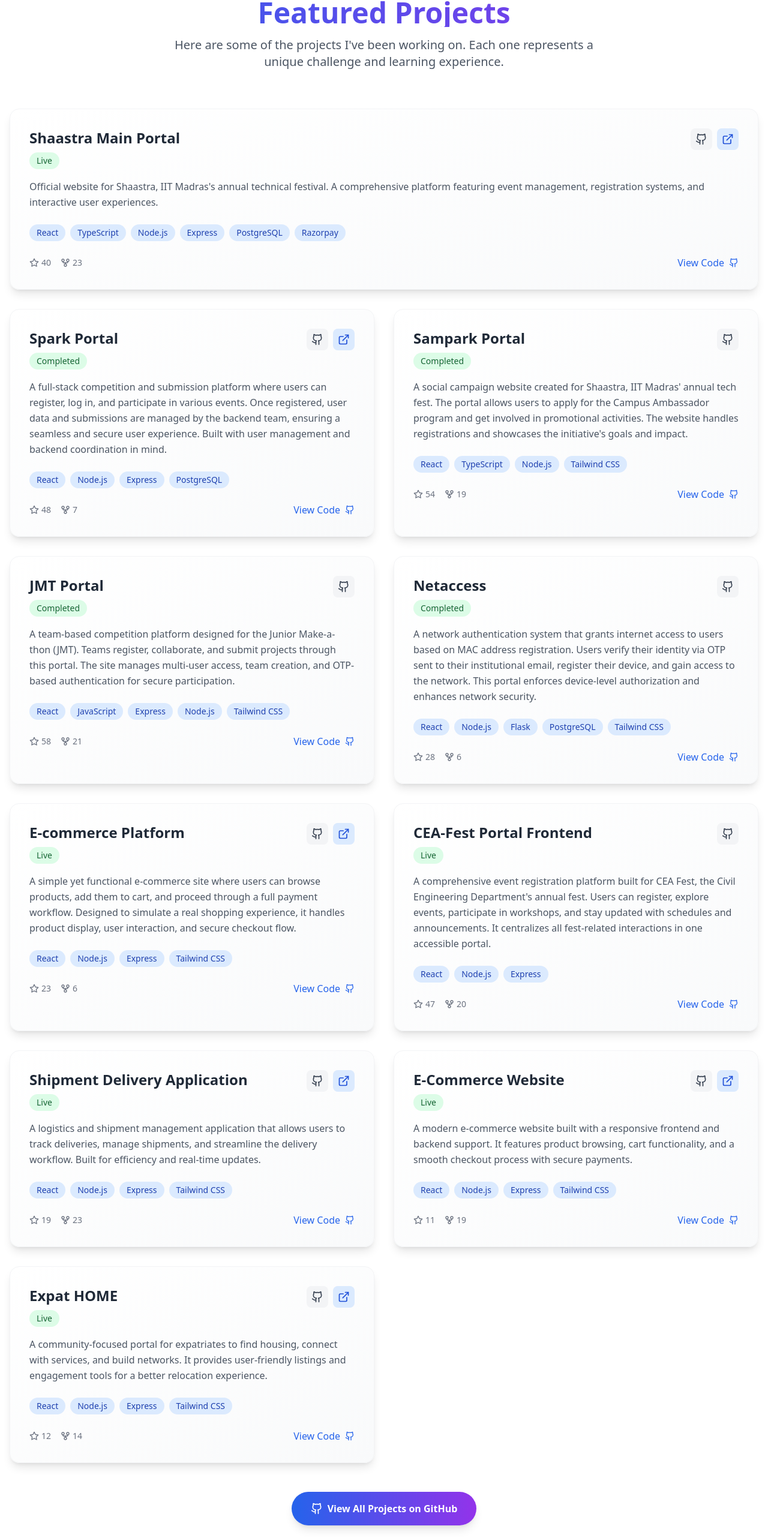
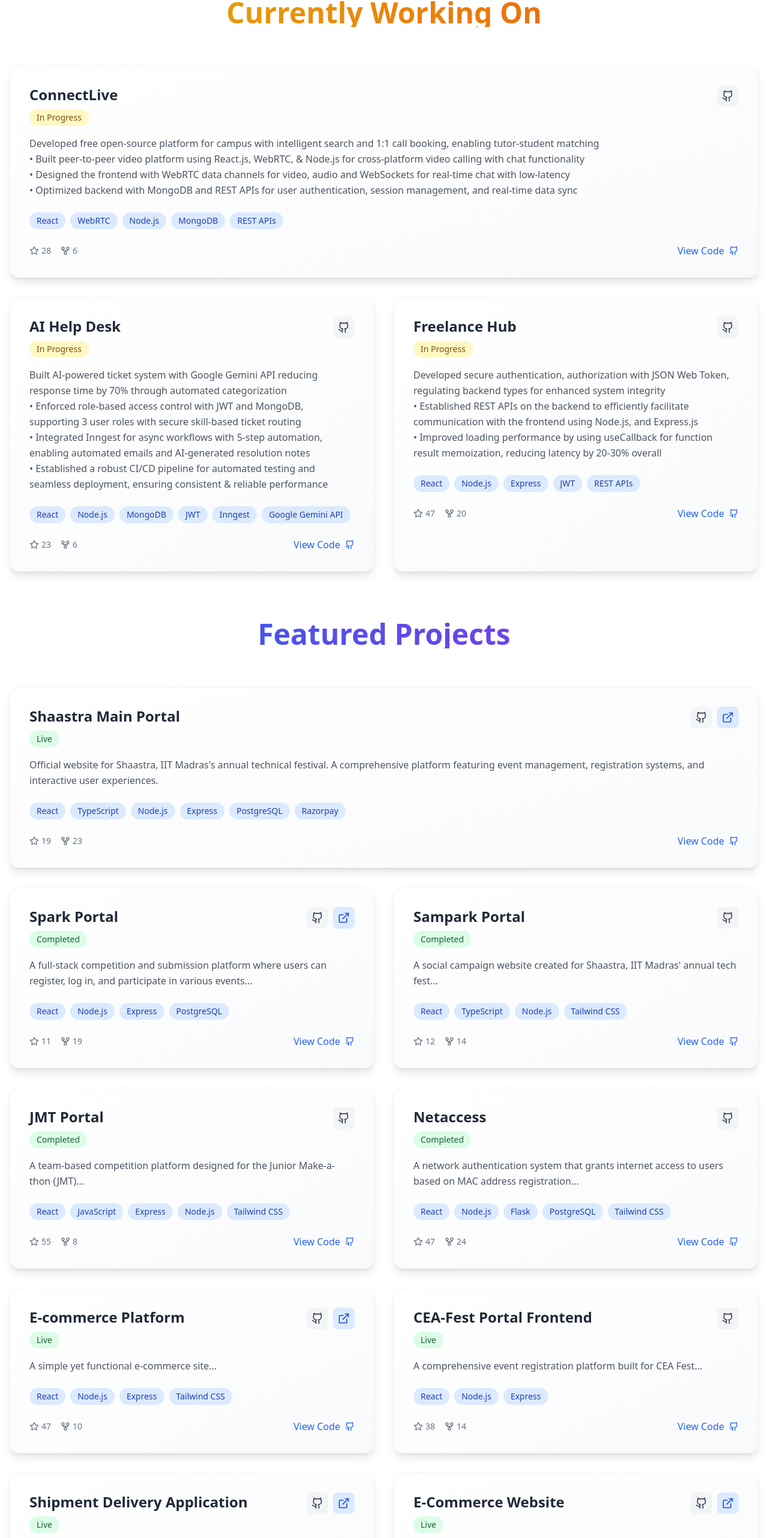
Before and after one commit to sathwikmerugu45/Portfolio, a React (Vite) app: page / in a window 1280 px wide. Shown: the part 2775-5339 px from the top of the page at 60% size. Built offline with nearby package versions, Linux system fonts and the light colour scheme.

Commit message:
Update Projects.tsx

```diff
--- a/src/components/Projects.tsx
+++ b/src/components/Projects.tsx
@@ -2,7 +2,46 @@ import React from 'react';
 import { Github, ExternalLink, Star, GitFork } from 'lucide-react';
 
 const Projects: React.FC = () => {
-  const projects = [
+  const currentProjects = [
+    {
+      title: "ConnectLive",
+      description: `Developed free open-source platform for campus with intelligent search and 1:1 call booking, enabling tutor-student matching
+• Built peer-to-peer video platform using React.js, WebRTC, & Node.js for cross-platform video calling with chat functionality
+• Designed the frontend with WebRTC data channels for video, audio and WebSockets for real-time chat with low-latency
+• Optimized backend with MongoDB and REST APIs for user authentication, session management, and real-time data sync`,
+      technologies: ["React", "WebRTC", "Node.js", "MongoDB", "REST APIs"],
+      github: "https://github.com/sathwikmerugu45/ConnectLive",
+      live: "#",
+      status: "In Progress",
+      statusColor: "bg-yellow-100 text-yellow-800",
+      featured: true,
+    },
+    {
+      title: "AI Help Desk",
+      description: `Built AI-powered ticket system with Google Gemini API reducing response time by 70% through automated categorization
+• Enforced role-based access control with JWT and MongoDB, supporting 3 user roles with secure skill-based ticket routing
+• Integrated Inngest for async workflows with 5-step automation, enabling automated emails and AI-generated resolution notes
+• Established a robust CI/CD pipeline for automated testing and seamless deployment, ensuring consistent & reliable performance`,
+      technologies: ["React", "Node.js", "MongoDB", "JWT", "Inngest", "Google Gemini API"],
+      github: "https://github.com/sathwikmerugu45/AI-Help-Desk",
+      live: "#",
+      status: "In Progress",
+      statusColor: "bg-yellow-100 text-yellow-800",
+    },
+    {
+      title: "Freelance Hub",
+      description: `Developed secure authentication, authorization with JSON Web Token, regulating backend types for enhanced system integrity
+• Established REST APIs on the backend to efficiently facilitate communication with the frontend using Node.js, and Express.js
+• Improved loading performance by using useCallback for function result memoization, reducing latency by 20-30% overall`,
+      technologies: ["React", "Node.js", "Express", "JWT", "REST APIs"],
+      github: "https://github.com/sathwikmerugu45/Freelance-Hub",
+      live: "#",
+      status: "In Progress",
+      statusColor: "bg-yellow-100 text-yellow-800",
+    },
+  ];
+
+  const featuredProjects = [
     {
       title: "Shaastra Main Portal",
       description: "Official website for Shaastra, IIT Madras's annual technical festival. A comprehensive platform featuring event management, registration systems, and interactive user experiences.",
@@ -15,7 +54,7 @@ const Projects: React.FC = () => {
     },
     {
       title: "Spark Portal",
-      description: "A full-stack competition and submission platform where users can register, log in, and participate in various events. Once registered, user data and submissions are managed by the backend team, ensuring a seamless and secure user experience. Built with user management and backend coordination in mind.",
+      description: "A full-stack competition and submission platform where users can register, log in, and participate in various events...",
       technologies: ["React", "Node.js", "Express","PostgreSQL"],
       github: "https://github.com/sathwikmerugu45/Spark-Portal",
       live: "",
@@ -24,7 +63,7 @@ const Projects: React.FC = () => {
     },
     {
       title: "Sampark Portal",
-      description: "A social campaign website created for Shaastra, IIT Madras' annual tech fest. The portal allows users to apply for the Campus Ambassador program and get involved in promotional activities. The website handles registrations and showcases the initiative's goals and impact.",
+      description: "A social campaign website created for Shaastra, IIT Madras' annual tech fest...",
       technologies: ["React", "TypeScript", "Node.js","Tailwind CSS"],
       github: "https://github.com/ShaastraWebops/sampark-portal-frontend-2025",
       live: "#",
@@ -33,7 +72,7 @@ const Projects: React.FC = () => {
     },
     {
       title: "JMT Portal",
-      description: "A team-based competition platform designed for the Junior Make-a-thon (JMT). Teams register, collaborate, and submit projects through this portal. The site manages multi-user access, team creation, and OTP-based authentication for secure participation.",
+      description: "A team-based competition platform designed for the Junior Make-a-thon (JMT)...",
       technologies: ["React", "JavaScript", "Express","Node.js","Tailwind CSS"],
       github: "https://github.com/sathwikmerugu45/jmt-portal",
       live: "#",
@@ -42,7 +81,7 @@ const Projects: React.FC = () => {
     },
     {
       title: "Netaccess",
-      description: "A network authentication system that grants internet access to users based on MAC address registration. Users verify their identity via OTP sent to their institutional email, register their device, and gain access to the network. This portal enforces device-level authorization and enhances network security.",
+      description: "A network authentication system that grants internet access to users based on MAC address registration...",
       technologies: ["React", "Node.js","Flask", "PostgreSQL","Tailwind CSS"],
       github: "https://github.com/sathwikmerugu45/netaccess",
       live: "#",
@@ -51,7 +90,7 @@ const Projects: React.FC = () => {
     },
     {
       title: "E-commerce Platform",
-      description: "A simple yet functional e-commerce site where users can browse products, add them to cart, and proceed through a full payment workflow. Designed to simulate a real shopping experience, it handles product display, user interaction, and secure checkout flow.",
+      description: "A simple yet functional e-commerce site...",
       technologies: ["React", "Node.js", "Express","Tailwind CSS"],
       github: "https://github.com/sathwikmerugu45/E-commerce",
       live: "https://e-commerce-pearl-one-24.vercel.app/",
@@ -60,7 +99,7 @@ const Projects: React.FC = () => {
     },
     {
       title: "CEA-Fest Portal Frontend",
-      description: "A comprehensive event registration platform built for CEA Fest, the Civil Engineering Department's annual fest. Users can register, explore events, participate in workshops, and stay updated with schedules and announcements. It centralizes all fest-related interactions in one accessible portal.",
+      description: "A comprehensive event registration platform built for CEA Fest...",
       technologies: ["React", "Node.js", "Express"],
       github: "https://github.com/sathwikmerugu45/ceafest-portal-frontend-2024",
       live: "#",
@@ -69,7 +108,7 @@ const Projects: React.FC = () => {
     },
     {
       title: "Shipment Delivery Application",
-      description: "A logistics and shipment management application that allows users to track deliveries, manage shipments, and streamline the delivery workflow. Built for efficiency and real-time updates.",
+      description: "A logistics and shipment management application...",
       technologies: ["React", "Node.js", "Express", "Tailwind CSS"],
       github: "https://github.com/sathwikmerugu45/Shipment-Delivery-Application",
       live: "https://shipment-delivery-application-gamma.vercel.app/",
@@ -78,7 +117,7 @@ const Projects: React.FC = () => {
     },
     {
       title: "E-Commerce Website",
-      description: "A modern e-commerce website built with a responsive frontend and backend support. It features product browsing, cart functionality, and a smooth checkout process with secure payments.",
+      description: "A modern e-commerce website with cart functionality and secure payments...",
       technologies: ["React", "Node.js", "Express", "Tailwind CSS"],
       github: "https://github.com/sathwikmerugu45/E-Commerce-Website",
       live: "https://e-commerce-website-self-ten.vercel.app/",
@@ -87,7 +126,7 @@ const Projects: React.FC = () => {
     },
     {
       title: "Expat HOME",
-      description: "A community-focused portal for expatriates to find housing, connect with services, and build networks. It provides user-friendly listings and engagement tools for a better relocation experience.",
+      description: "A community-focused portal for expatriates...",
       technologies: ["React", "Node.js", "Express", "Tailwind CSS"],
       github: "https://github.com/sathwikmerugu45/Expat-HOME",
       live: "https://expat-home-frontend.onrender.com/",
@@ -96,18 +135,21 @@ const Projects: React.FC = () => {
     }
   ];
 
-  return (
-    <section id="projects" className="py-20 bg-white">
-      <div className="container mx-auto px-4">
-        <div className="text-center mb-16">
-          <h2 className="text-4xl md:text-5xl font-bold mb-4 bg-gradient-to-r from-blue-600 to-purple-600 bg-clip-text text-transparent">
-            Featured Projects
-          </h2>
-          <p className="text-xl text-gray-600 max-w-3xl mx-auto">
-            Here are some of the projects I've been working on. Each one represents a unique challenge and learning experience.
-          </p>
-        </div>
+  const alreadyLive = [
+    {
+      title: "Automated Netaccess (Chrome Extension)",
+      description: `Developed a Chrome extension with over 600+ users, to automate the login and session approval process for a network portal
+• Created a seamless, one-click authentication experience that greatly improved user convenience using JavaScript content scripts`,
+      technologies: ["JavaScript", "Chrome API", "Content Scripts"],
+      github: "https://chromewebstore.google.com/detail/automated-netaccess/fiifgfockecfbaclfcilpoifhgdkelpe",
+      live: "https://chromewebstore.google.com/detail/automated-netaccess/fiifgfockecfbaclfcilpoifhgdkelpe",
+      status: "Live",
+      statusColor: "bg-green-100 text-green-800",
+      featured: true,
+    }
+  ];
 
+  const renderProjects = (projects: typeof featuredProjects) => (
     <div className="grid lg:grid-cols-2 gap-8">
       {projects.map((project, index) => (
         <div
@@ -118,9 +160,7 @@ const Projects: React.FC = () => {
         >
           <div className="flex items-start justify-between mb-4">
             <div>
-                  <h3 className="text-2xl font-bold text-gray-800 mb-2">
-                    {project.title}
-                  </h3>
+              <h3 className="text-2xl font-bold text-gray-800 mb-2">{project.title}</h3>
               <span className={`inline-block px-3 py-1 rounded-full text-sm font-medium ${project.statusColor}`}>
                 {project.status}
               </span>
@@ -147,16 +187,11 @@ const Projects: React.FC = () => {
             </div>
           </div>
 
-              <p className="text-gray-600 mb-6 leading-relaxed">
-                {project.description}
-              </p>
+          <p className="text-gray-600 mb-6 leading-relaxed whitespace-pre-line">{project.description}</p>
 
           <div className="flex flex-wrap gap-2 mb-6">
             {project.technologies.map((tech, techIndex) => (
-                  <span
-                    key={techIndex}
-                    className="px-3 py-1 bg-blue-100 text-blue-800 rounded-full text-sm font-medium"
-                  >
+              <span key={techIndex} className="px-3 py-1 bg-blue-100 text-blue-800 rounded-full text-sm font-medium">
                 {tech}
               </span>
             ))}
@@ -186,6 +221,34 @@ const Projects: React.FC = () => {
         </div>
       ))}
     </div>
+  );
+
+  return (
+    <section id="projects" className="py-20 bg-white">
+      <div className="container mx-auto px-4">
+        {/* Current Projects */}
+        <div className="text-center mb-16">
+          <h2 className="text-4xl md:text-5xl font-bold mb-4 bg-gradient-to-r from-yellow-500 to-orange-600 bg-clip-text text-transparent">
+            Currently Working On
+          </h2>
+        </div>
+        {renderProjects(currentProjects)}
+
+        {/* Featured Projects */}
+        <div className="text-center mt-20 mb-16">
+          <h2 className="text-4xl md:text-5xl font-bold mb-4 bg-gradient-to-r from-blue-600 to-purple-600 bg-clip-text text-transparent">
+            Featured Projects
+          </h2>
+        </div>
+        {renderProjects(featuredProjects)}
+
+        {/* Already Live */}
+        <div className="text-center mt-20 mb-16">
+          <h2 className="text-4xl md:text-5xl font-bold mb-4 bg-gradient-to-r from-green-600 to-teal-600 bg-clip-text text-transparent">
+            Already Live
+          </h2>
+        </div>
+        {renderProjects(alreadyLive)}
 
         <div className="text-center mt-12">
           <a
```
Lines whose indentation alone changed are shown as unchanged.
